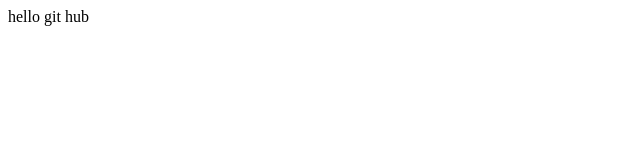
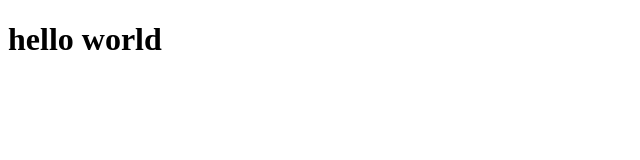
Before and after one commit to Muhuzair271/CS_Web-Code, a plain HTML site: page index.html in a window 1280 px wide. Shown: the whole page, without its empty margins (0-640 px from the left). Drawn offline with Linux system fonts and the light colour scheme.

Commit message:
ready for program html

```diff
--- a/index.html
+++ b/index.html
@@ -1 +1,8 @@
-<h>hello git hub</h>
+<!DOCTYPE html>
+<html>
+    <head>
+        <body>
+            <h1>hello world</h1>
+        </body>
+    </head>
+</html>
```
Also changed, not shown: 1 other file.
